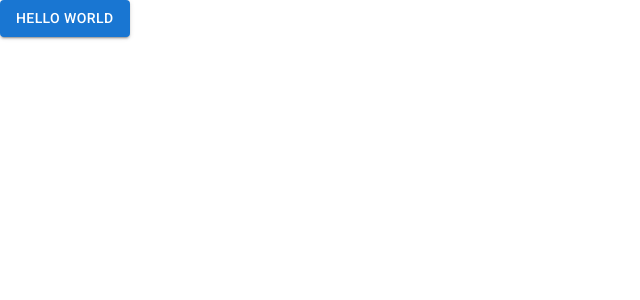
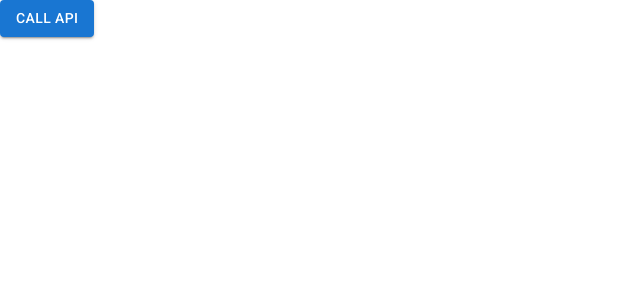
Before and after one commit to AoMedium/memory-album, a React (Vite) app in the folder MemoryAlbumClient/: page / in a window 1280 px wide. Shown: the top 300 px of the page, without its empty margins (0-640 px from the left). Built offline with nearby package versions, Linux system fonts and the light colour scheme.

Commit message:
successful api connection

```diff
--- a/MemoryAlbumClient/package.json
+++ b/MemoryAlbumClient/package.json
@@ -18,6 +18,7 @@
     "@fontsource/roboto": "^5.1.1",
     "@mui/icons-material": "^6.4.5",
     "@mui/material": "^6.4.5",
+    "axios": "^1.7.9",
     "deck.gl": "^9.1.2",
     "maplibre-gl": "^5.1.0",
     "react": "^19.0.0",
--- a/MemoryAlbumClient/src/app/index.tsx
+++ b/MemoryAlbumClient/src/app/index.tsx
@@ -1,5 +1,3 @@
-import MapLayout from "@/components/layouts/map-layout";
-
 import "@fontsource/roboto/300.css";
 import "@fontsource/roboto/400.css";
 import "@fontsource/roboto/500.css";
--- a/MemoryAlbumClient/src/app/routes/app/mui-test.tsx
+++ b/MemoryAlbumClient/src/app/routes/app/mui-test.tsx
@@ -1,7 +1,20 @@
 import Button from "@mui/material/Button";
+import axios from "axios";
 
 // TODO: https://www.youtube.com/watch?v=h9KevTtI5O0&list=PLDxCaNaYIuUlG5ZqoQzFE27CUOoQvOqnQ&index=1
 
+async function callApi() {
+  const URL = "http://localhost:5226";
+
+  const response = await axios.get(`${URL}/api/Albums`, {});
+
+  console.log(response);
+}
+
 export default function MuiTest() {
-  return <Button variant="contained">Hello world</Button>;
+  return (
+    <Button variant="contained" onClick={callApi}>
+      Call API
+    </Button>
+  );
 }
```
Also changed, not shown: 1 other file (tests, documents, lock files or other folders).
